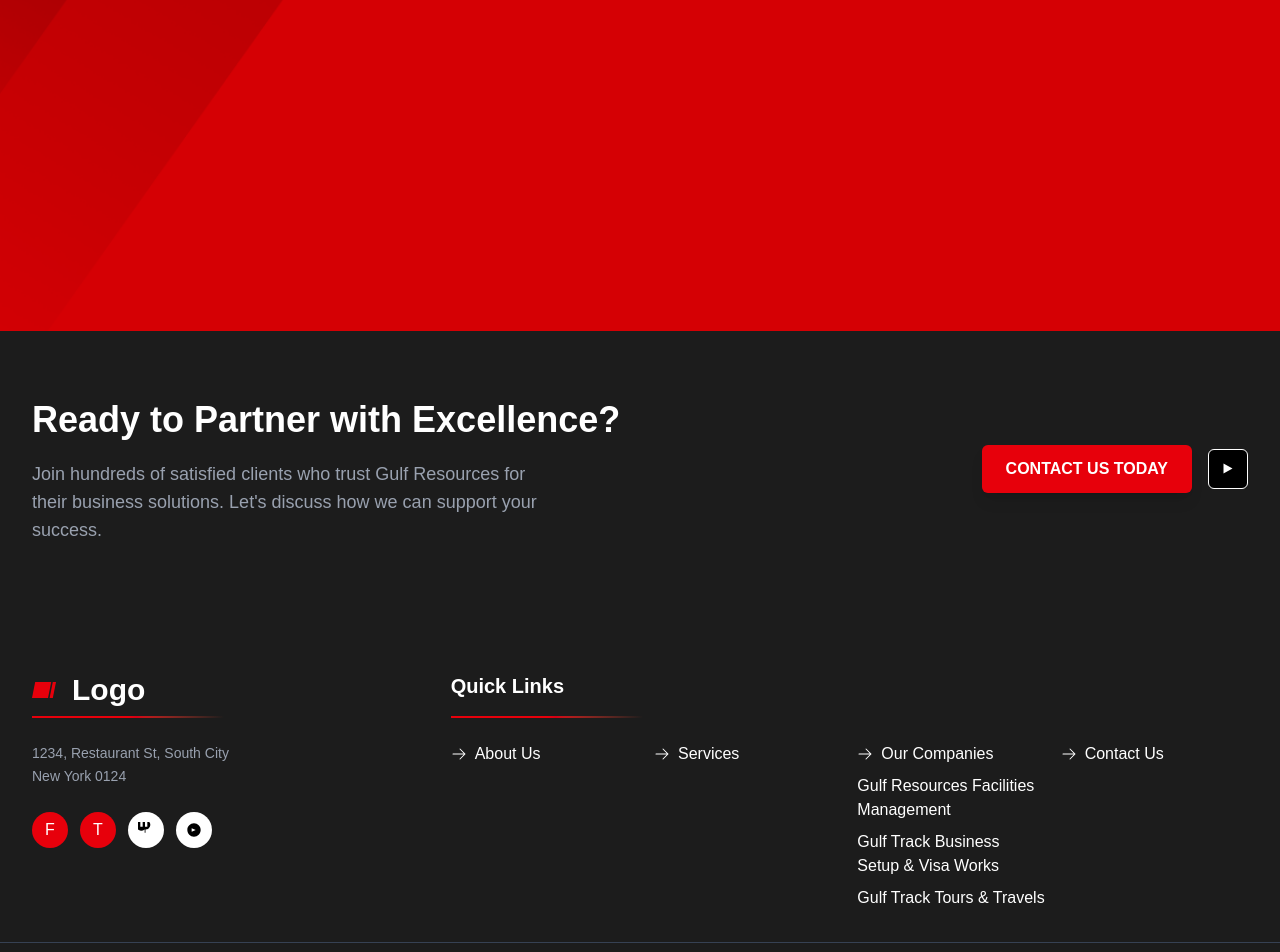
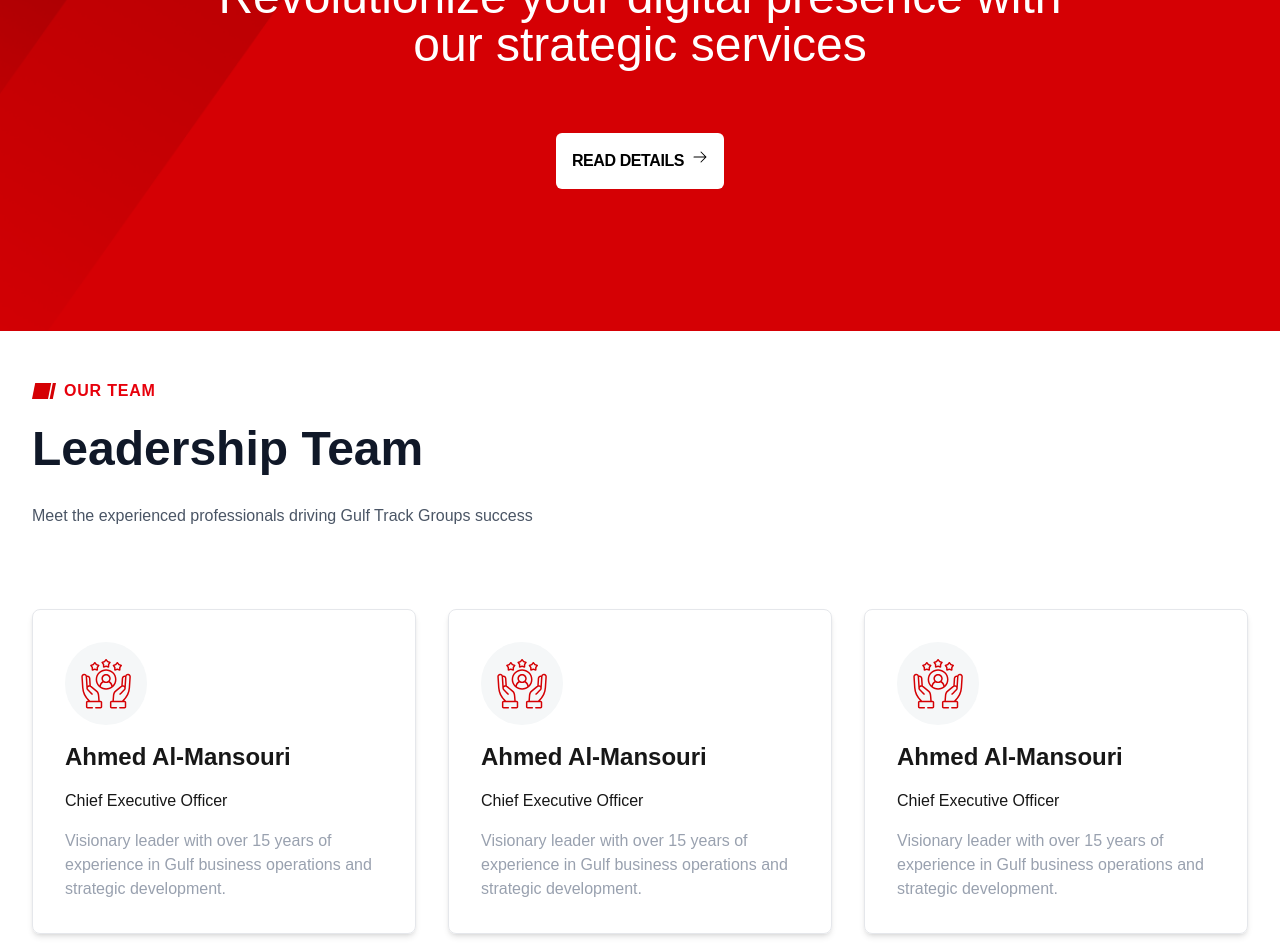
Before and after one commit to delchemytech/Gulf-resources, a Next.js app: page /about in a window 1280 px wide. Shown: the part 1640-2592 px from the top of the page. Built offline with nearby package versions, Linux system fonts and the light colour scheme.

Commit message:
something more

```diff
--- a/app/about/page.tsx
+++ b/app/about/page.tsx
@@ -1,4 +1,5 @@
 import AboutSection from "@/components/AboutSection";
+import LeadershipSection from "@/components/LeadershipSection";
 import MissionVision from "@/components/MissionVision";
 import RevInSection from "@/components/RevInSection";
 import PageHeader from "@/components/ui/PageHeader";
@@ -37,6 +38,7 @@ export default function about() {
       <MissionVision
       />
         <RevInSection/>
+        <LeadershipSection/>
     </div>
 
   );
--- /dev/null
+++ b/components/LeadershipSection.tsx
@@ -0,0 +1,68 @@
+import React from "react";
+import HeaderWithDescription from "./ui/HeaderWithDescription";
+import Image from "next/image";
+
+const LeadershipSection = () => {
+  const teamData = [
+    {
+      key: "1",
+      imageURL: "/c1.svg",
+      imgAlt: "svg",
+      name: "Ahmed Al-Mansouri",
+      pos: "Chief Executive Officer",
+      desc: "Visionary leader with over 15 years of experience in Gulf business operations and strategic development.",
+    },
+    {
+        key: "2",
+        imageURL: "/c1.svg",
+        imgAlt: "svg",
+        name: "Ahmed Al-Mansouri",
+        pos: "Chief Executive Officer",
+        desc: "Visionary leader with over 15 years of experience in Gulf business operations and strategic development.",
+      },
+      {
+        key: "3",
+        imageURL: "/c1.svg",
+        imgAlt: "svg",
+        name: "Ahmed Al-Mansouri",
+        pos: "Chief Executive Officer",
+        desc: "Visionary leader with over 15 years of experience in Gulf business operations and strategic development.",
+      },
+      {
+        key: "4",
+        imageURL: "/c1.svg",
+        imgAlt: "svg",
+        name: "Ahmed Al-Mansouri",
+        pos: "Chief Executive Officer",
+        desc: "Visionary leader with over 15 years of experience in Gulf business operations and strategic development.",
+      },
+  ];
+
+  return (
+    <section className="container mx-suto max-w-7xl p-8">
+      <HeaderWithDescription
+        tagline="OUR TEAM"
+        title="Leadership Team"
+        bodyText="Meet the experienced professionals driving Gulf Track Groups success"
+      />
+
+      <div className="grid grid-cols-3 grid-rows-2 justify-center items-center w-full gap-8 mt-16">
+        {teamData.map((item)=>(
+        <div key={item.key} className="flex flex-col rounded-lg p-8 shadow-md border-1 border-gray-200 gap-4">
+          <div className="flex p-4 w-fit rounded-full bg-[#F5F7F8] ">
+            <Image src={item.imageURL} height={50} width={50} alt={item.imgAlt}/>
+          </div>
+          <div className="font-semibold text-2xl ">{item.name}</div>
+          <div>{item.pos} </div>
+          <div className="text-gray-400">
+            {item.desc}
+          </div>
+        </div>
+        ))}
+
+      </div>
+    </section>
+  );
+};
+
+export default LeadershipSection;
--- a/components/RevInSection.tsx
+++ b/components/RevInSection.tsx
@@ -1,17 +1,34 @@
-import Image from 'next/image'
-import React from 'react'
+import { ArrowRightIcon } from "@heroicons/react/24/solid";
+import Image from "next/image";
+import Link from "next/link";
+import React from "react";
 
 const RevInSection = () => {
   return (
-<div className="relative flex container mx-auto max-w-7xl w-full h-[500px]  text-white items-center justify-start">
+    <div className="relative flex flex-col gap-16 container mx-auto max-w-7xl w-full h-[500px] p-48
+     text-white items-center justify-center">
       <Image
         src={"/images/strippedBgRed.png"}
         fill
-          alt={'background shades'}
+        alt={"background shades"}
         className="object-cover  -z-30"
       />
+      <h2 className="text-5xl text-center">
+        Revolutionize your digital presence with our strategic services{" "}
+      </h2>
+      <div
+        className="flex w-fit  bg-white p-4 text-black justify-center
+      items-center gap-2 rounded-md font-bold hover:bg-red-700 uppercase
+    hover:shadow-2xl hover:text-gray-200 tracking-tight text-md transition-colors duration-200 "
+      >
+        <Link href="#" className="flex gap-2">
+          {" "}
+          READ DETAILS
+          <ArrowRightIcon className="w-4 h-4 " />
+        </Link>
       </div>
-  )
-}
+    </div>
+  );
+};
 
-export default RevInSection
+export default RevInSection;
```
Lines whose indentation alone changed are shown as unchanged.
